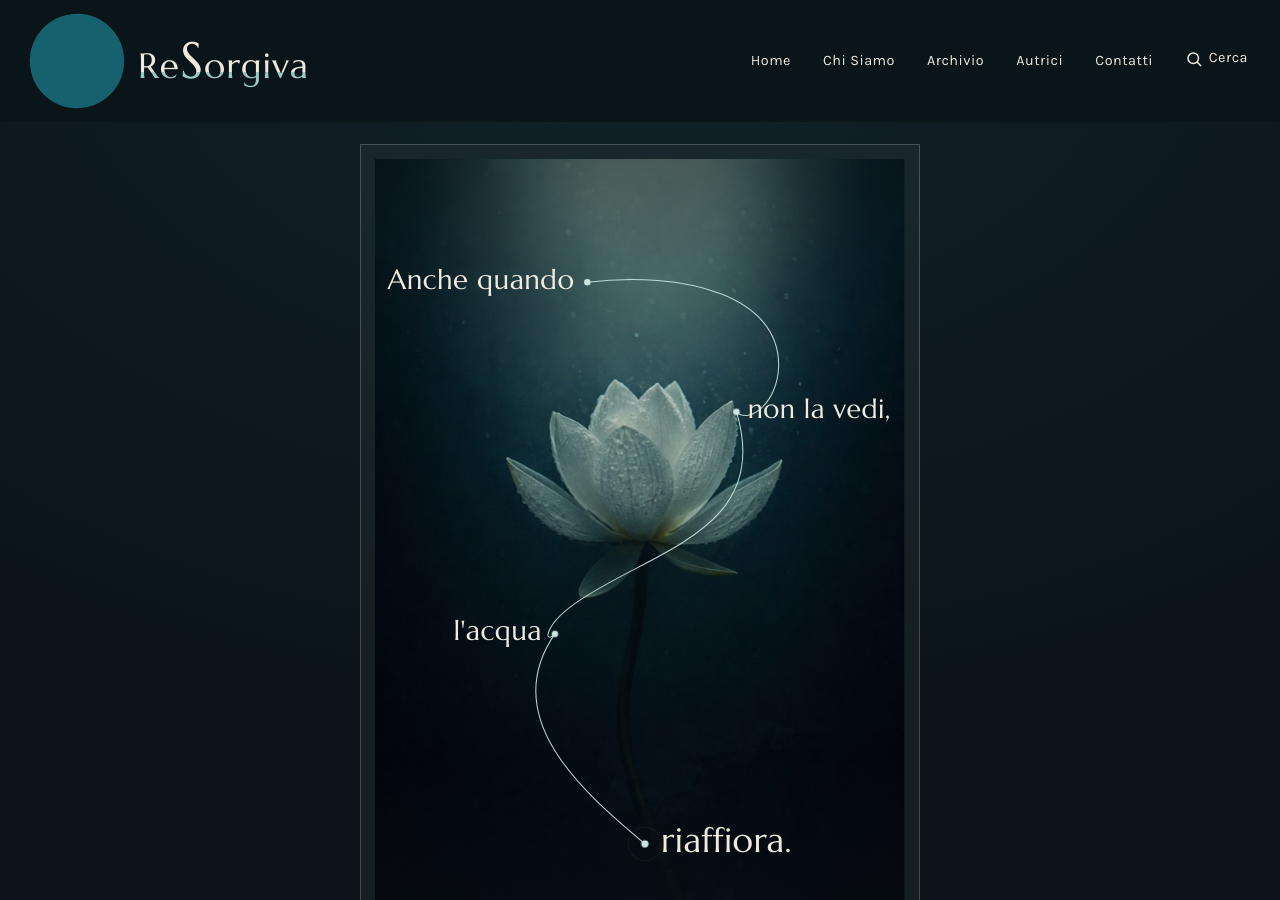
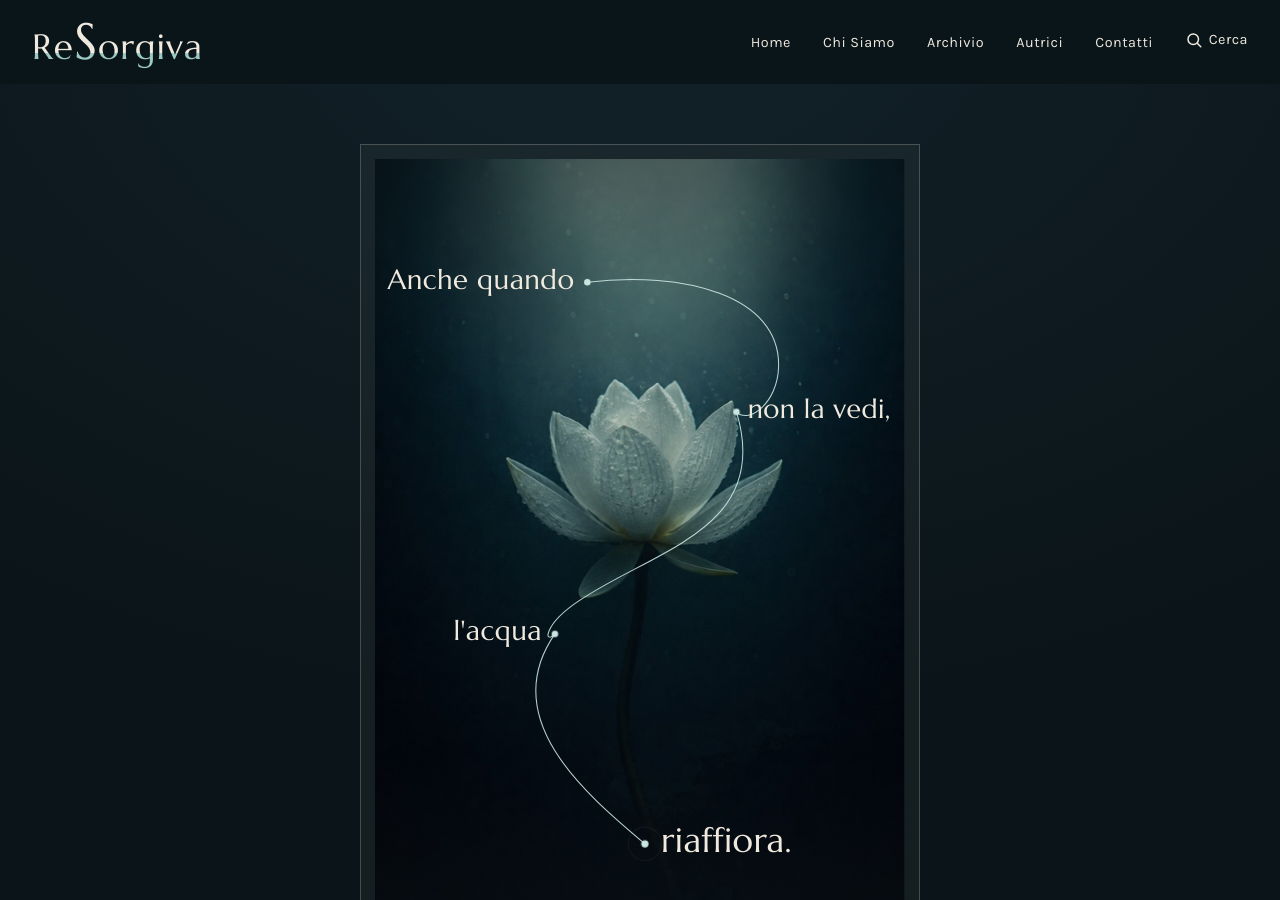
Before and after one commit to StE2808/resorgiva, a Jekyll site: the page built from index.html, in a window 1280 px wide and 900 px high. Built offline with Jekyll 4.4.1, drawn with Linux system fonts in a browser that asks for light colours.

Commit message:
Via il disco del logo dalla navbar: era il logo.png placeholder ritagliato a cerchio
Resta il wordmark ReSorgiva; logo.png rimane nel repo per lo Schema.org.
La navbar si abbassa (l'altezza era dettata dai 90px del logo).

Co-Authored-By: Claude Fable 5 <noreply@anthropic.com>

```diff
--- a/_layouts/default.html
+++ b/_layouts/default.html
@@ -37,7 +37,6 @@
     <!-- NAVBAR -->
     <nav class="navbar">
         <a href="{{ '/' | relative_url }}" class="navbar-brand">
-            <img src="{{ '/assets/images/logo.png' | relative_url }}" alt="Resorgiva" class="navbar-logo">
             <span class="navbar-title">Re<span class="esse">S</span>orgiva</span>
         </a>
 
--- a/assets/css/style.css
+++ b/assets/css/style.css
@@ -70,18 +70,6 @@ body.menu-open {
     text-decoration: none;
     color: var(--sabbia);
     z-index: 1001;
-}
-
-.navbar-logo {
-    width: 90px;
-    height: 90px;
-    border-radius: 50%;
-    object-fit: contain;
-    transition: transform 0.3s ease;
-}
-
-.navbar:hover .navbar-logo {
-    transform: rotate(-10deg) scale(1.05);
 }
 
 .navbar-title {
@@ -1173,11 +1161,6 @@ footer {
         font-size: 1.5rem;
     }
 
-    .navbar-logo {
-        width: 60px;
-        height: 60px;
-    }
-
     .articles-grid {
         grid-template-columns: 1fr;
     }
```
